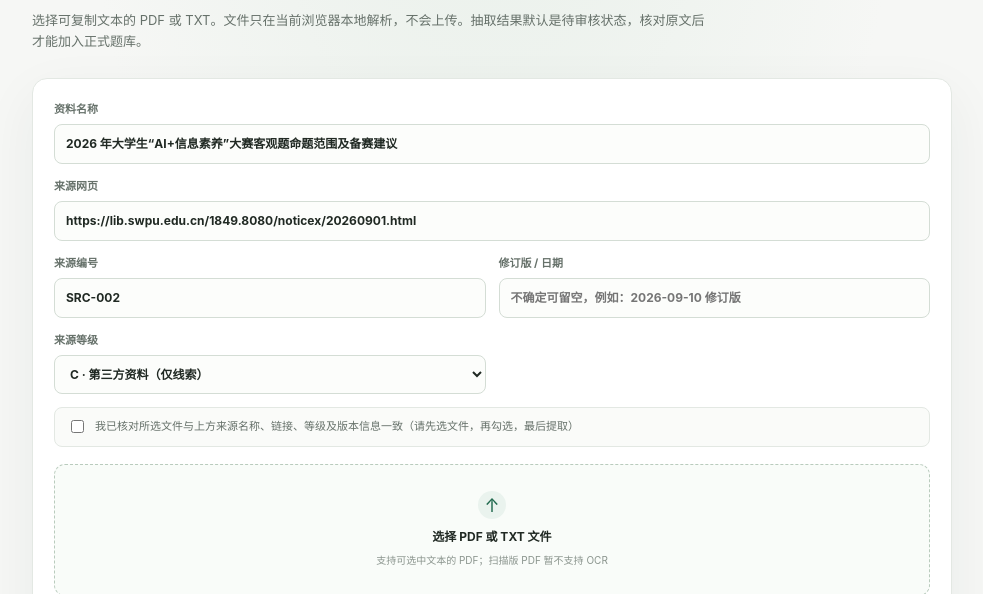
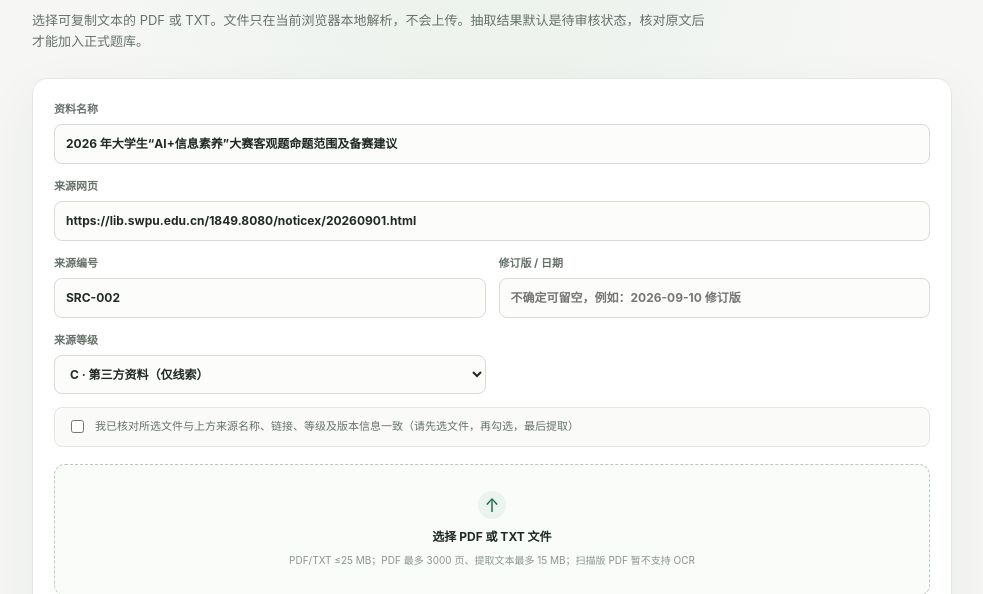
Before and after one commit to tortletortle/ai-info-literacy-2026, a plain HTML site: page docs/quiz/admin.html in a window 1280 px wide. Shown: the part 206-800 px from the top of the page, without its empty margins (148-1131 px from the left). Drawn offline with Linux system fonts and the light colour scheme.

Commit message:
ui(import): disclose local PDF/TXT size and page limits

```diff
--- a/docs/quiz/admin.html
+++ b/docs/quiz/admin.html
@@ -57,7 +57,7 @@
         <label class="file-drop" for="sourceFile">
           <span class="file-icon" aria-hidden="true">↑</span>
           <strong id="fileName">选择 PDF 或 TXT 文件</strong>
-          <small>支持可选中文本的 PDF；扫描版 PDF 暂不支持 OCR</small>
+          <small>PDF/TXT ≤25 MB；PDF 最多 3000 页、提取文本最多 15 MB；扫描版 PDF 暂不支持 OCR</small>
           <input id="sourceFile" type="file" accept=".pdf,.txt,text/plain,application/pdf">
         </label>
 
```
